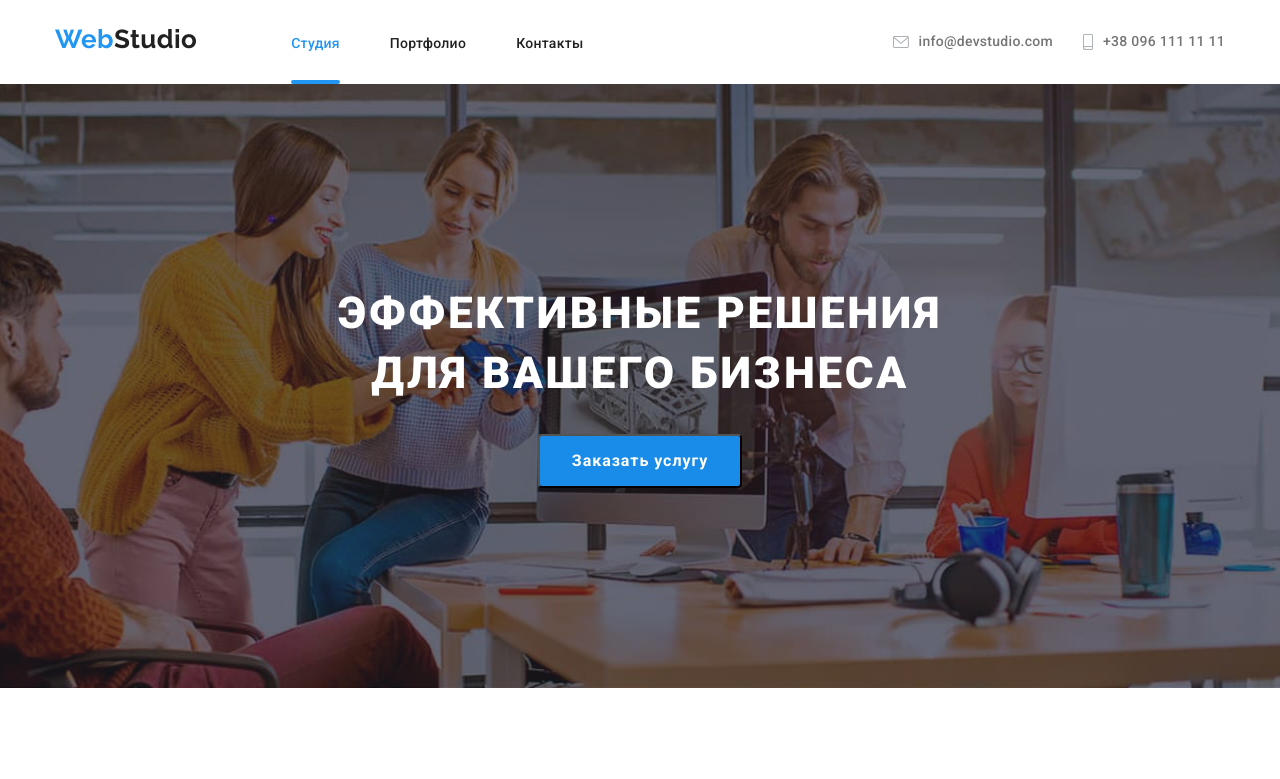
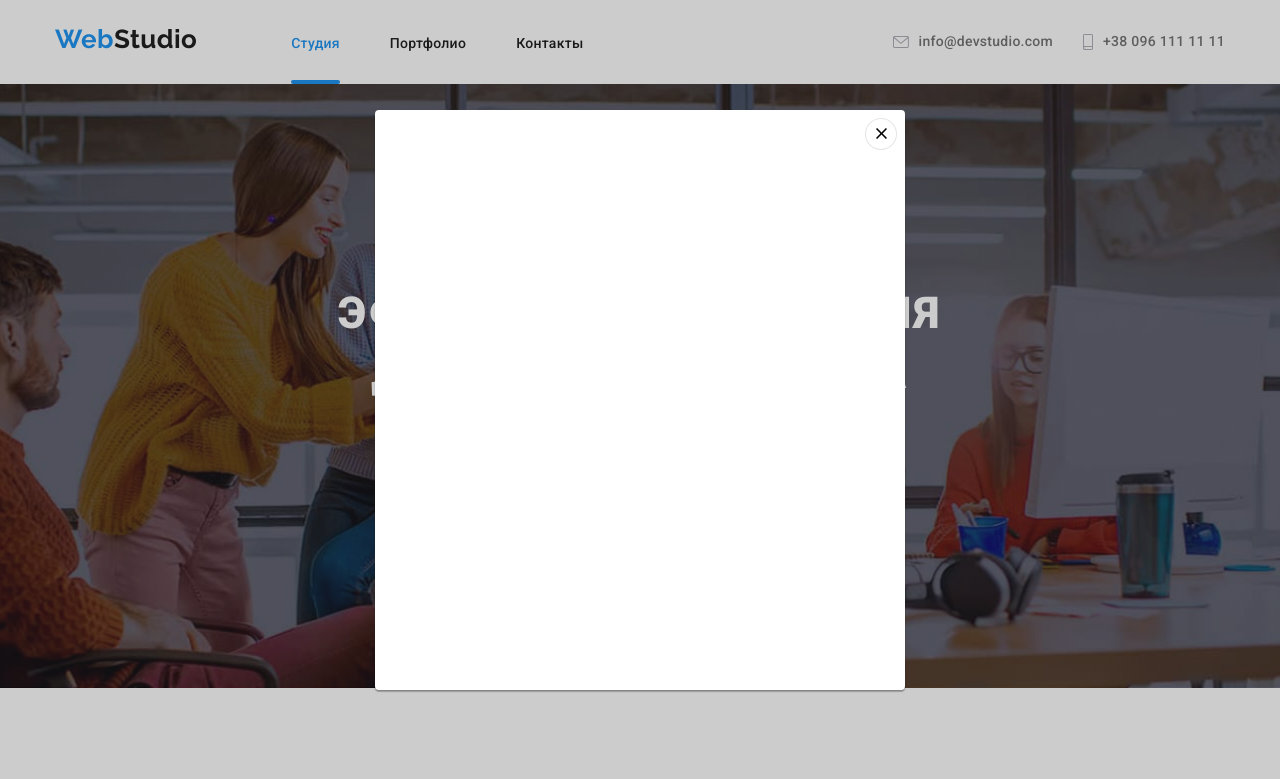
Before and after one commit to Tatiana37/goit-markup-hw-05, a plain HTML site: page index.html in a window 1280 px wide. Both pictures are taken after a click on the button "Заказать услугу". Shown: the top 779 px of the page. Drawn offline with nearby package versions, Linux system fonts and the light colour scheme.

Commit message:
Update style.css
прописывает стили новой разметки модального окна

```diff
--- a/css/style.css
+++ b/css/style.css
@@ -73,23 +73,6 @@ body {
 .link:hover,
 .link:focus {
   color: var(--accent-color);
-}
-
-.link.current {
-  position: relative;
-  color: var(--accent-color);
-}
-
-.link.current::after {
-  content: "";
-  display: block;
-  position: absolute;
-  left: 0;
-  bottom: 0;
-  width: 100%;
-  height: 4px;
-  background: #2196f3;
-  border-radius: 2px;
 }
 
 .list {
@@ -197,7 +180,6 @@ body {
 .mane-nav {
   display: flex;
   align-items: center;
-  /* justify-content: space-between; */
 }
 .site-nav {
   display: inline-flex;
@@ -217,6 +199,23 @@ body {
 }
 .auth-nav .item + .item {
   margin-left: 30px;
+}
+
+.link.current {
+  position: relative;
+  color: var(--accent-color);
+}
+
+.link.current::after {
+  content: "";
+  display: block;
+  position: absolute;
+  left: 0;
+  bottom: 0;
+  width: 100%;
+  height: 4px;
+  background: #2196f3;
+  border-radius: 2px;
 }
 
 .contacts-link {
@@ -668,3 +667,63 @@ address {
 .darck-bg {
   background-color: var(--dark-bg-color);
 }
+
+/* модальное окно */
+
+.backdrop {
+  position: fixed;
+  top: 0;
+  left: 0;
+  width: 100%;
+  height: 100%;
+  background-color: rgba(0, 0, 0, 0.2);
+
+  opacity: 1;
+  transition: opacity 250ms cubic-bezier(0.4, 0, 0.2, 1);
+}
+
+.backdrop.is-hidden {
+  opacity: 0;
+  pointer-events: none;
+}
+
+.backdrop.is-hidden .modal-window {
+  transform: translate(-50%, -50%) scale(1.1);
+}
+
+.modal-window {
+  position: absolute;
+  top: 50%;
+  left: 50%;
+
+  min-width: 530px;
+  min-height: 580px;
+
+  background-color: var(--dark-bg-text-color);
+  box-shadow: 0px 1px 3px rgba(0, 0, 0, 0.12), 0px 1px 1px rgba(0, 0, 0, 0.14),
+    0px 2px 1px rgba(0, 0, 0, 0.2);
+  border-radius: 4px;
+
+  transform: translate(-50%, -50%) scale(1);
+  transition: trasform 500ms cubic-bezier(0.4, 0, 0.2, 1);
+}
+
+.close-modal {
+  position: absolute;
+  top: 8px;
+  right: 8px;
+
+  width: 30px;
+  height: 30px;
+  padding: 15px;
+
+  background-color: var(--dark-bg-text-color);
+  border: 1px solid rgba(0, 0, 0, 0.1);
+  box-sizing: border-box;
+  border-radius: 50%;
+  background-image: url(../images/icons/close.svg);
+  background-size: auto;
+  background-repeat: no-repeat;
+  background-position: center;
+  cursor: pointer;
+}
```
